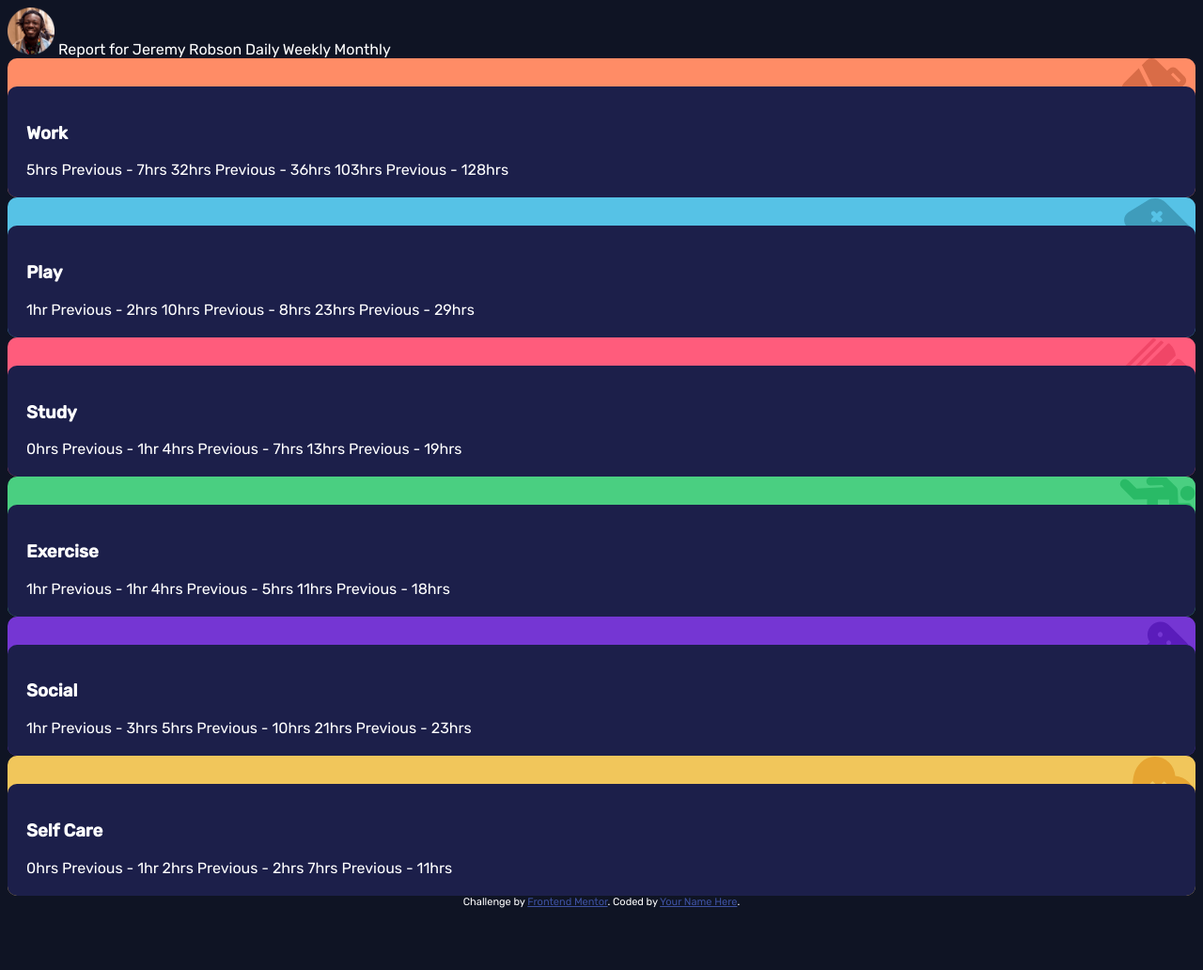
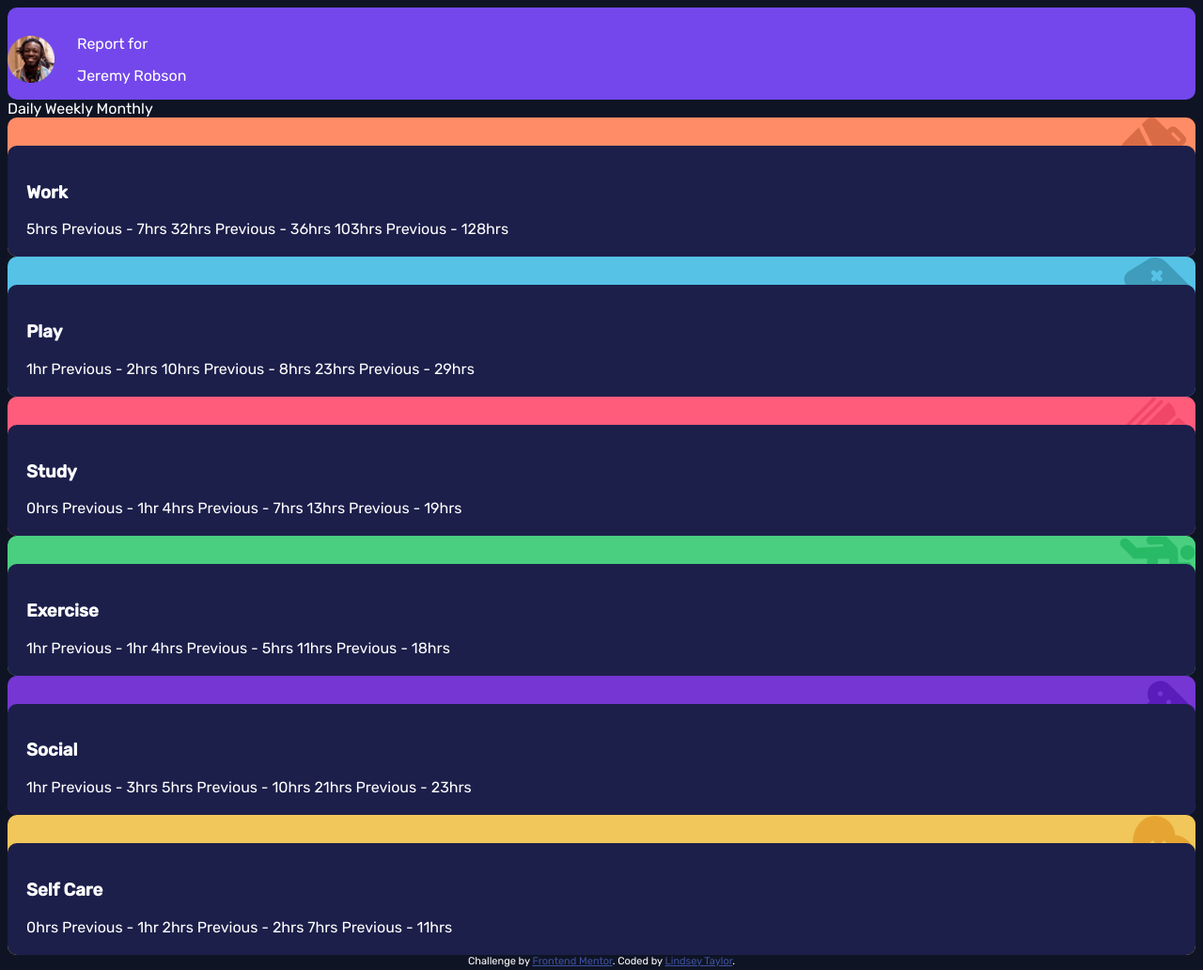
Before and after one commit to lindseyl0u/TimeTracking, a plain HTML site: page index.html in a window 1280 px wide. Shown: the whole page at 94% size. Before the commit the page ends 974 px from the top, so only its background shows below. Drawn offline with Linux system fonts and the light colour scheme.

Commit message:
creataed the profile card and add some styling to it

```diff
--- a/index.html
+++ b/index.html
@@ -14,14 +14,22 @@
 
   </head>
   <body>
-    <img src="/images/image-jeremy.png" alt="profile picture" width="50"/>
-    Report for
-    Jeremy Robson
-
-    Daily
-    Weekly
-    Monthly
-
+    <div>
+      <div  class="profileCard card">
+        <div>
+          <img src="/images/image-jeremy.png" alt="profile picture" width="50"/>
+        </div>
+        <div>
+          <p>Report for</p>
+          <p>Jeremy Robson</p>
+        </div>
+      </div>
+      <div>
+        <span>Daily</span>
+        <span>Weekly</span>
+        <span>Monthly</span>
+      </div>
+    </div>
     <div class="work card">
       <section>
       <h3>Work</h3>
@@ -96,7 +104,7 @@
 
     <footer class="attribution">
       Challenge by <a href="https://www.frontendmentor.io?ref=challenge" target="_blank">Frontend Mentor</a>.
-      Coded by <a href="#">Your Name Here</a>.
+      Coded by <a href="#">Lindsey Taylor</a>.
     </footer>
   </body>
 </html>
--- a/styles.css
+++ b/styles.css
@@ -18,6 +18,16 @@ section {
 .card {
     padding-top: 30px;
     border-radius: 10px;
+}
+
+.profileCard {
+    display: flex;
+    background-color: hsl(256, 80%, 60%);
+}
+
+.profileCard p {
+    margin-left: 24px;
+    margin-top: -1px; /*changethis */
 }
 
 .work {
```
